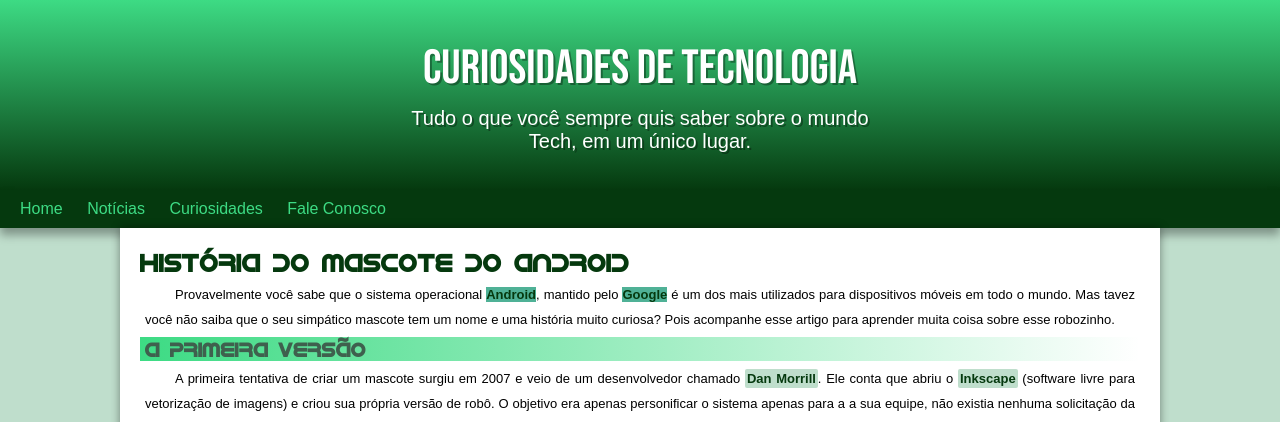
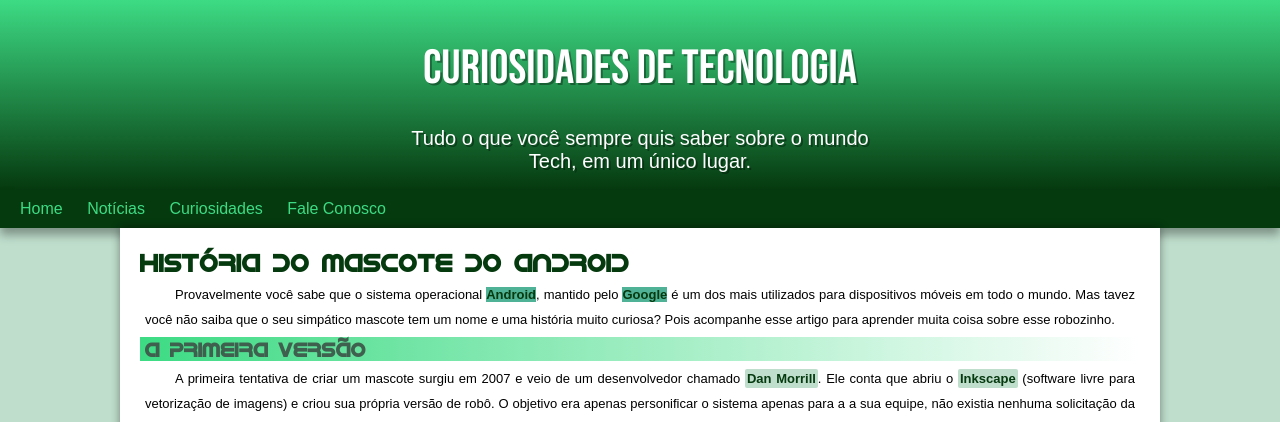
Before and after one commit to wendell656/projeto-android, a plain HTML site: page index.html in a window 1280 px wide. Shown: the top 422 px of the page. Drawn offline with Linux system fonts and the light colour scheme.

Commit message:
versão 1.1

```diff
--- a/style/style.css
+++ b/style/style.css
@@ -62,7 +62,7 @@ header > h1 {
     color: white;
     font-family: var(--font-destaque);
     font-size: 3em;
-    margin-bottom: 10px;
+    padding-bottom: 30px;
     text-shadow: 2px 2px 0px rgba(0, 0, 0, 0.346);
     font-weight: normal;
 }
```
